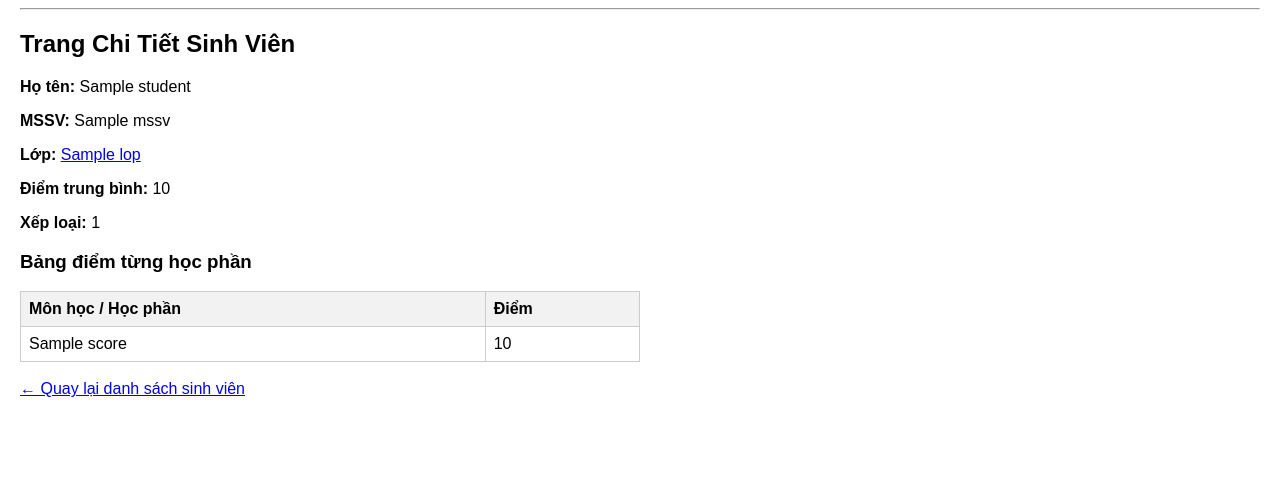
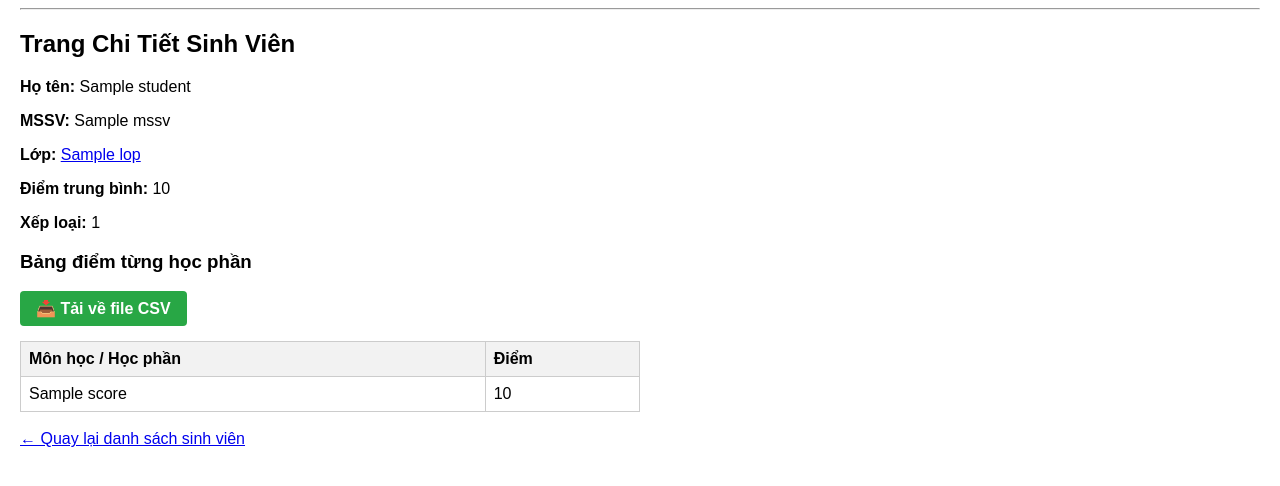
Before and after one commit to dinhdev-nu/pmnm-hocphan, a Flask app: template templates/student_detail.html in a window 1280 px wide. Shown: the part 38-524 px from the top of the page. Run offline with Flask 3, Linux system fonts and the light colour scheme; the template is opened without the code that fills it: most values are stand-ins (such as "Sample title", 1, 10 or a date in 2020).

Commit message:
them cua 5

```diff
--- a/app.py
+++ b/app.py
@@ -1,4 +1,6 @@
-from flask import Flask, render_template, request, jsonify, abort, redirect
+import csv
+import io
+from flask import Flask, render_template, request, jsonify, abort, redirect, Response
 from student.utils import calculate_student_info
 
 app = Flask(__name__)
@@ -78,6 +80,35 @@ def search():
 
     return render_template("search.html", query=query, results=results)
 
+@app.route("/students/<mssv>/export-csv")
+def export_student_csv(mssv):
+    if mssv not in STUDENTS:
+        abort(404, description=f"Không có sinh viên với MSSV = {mssv}.")
+
+    student = STUDENTS[mssv]
+
+    output = io.StringIO()
+    writer = csv.writer(output)
+
+    output.write('\ufeff')
+
+    writer.writerow(["MSSV", student.get("name"), mssv])
+    writer.writerow(["Lop", student.get("lop")])
+    writer.writerow([])
+
+    writer.writerow(["Mon hoc / Hoc phan", "Diem"])
+
+    scores = student.get("scores", {})
+    if scores:
+        for subject, score in scores.items():
+            writer.writerow([subject, score])
+    else:
+        writer.writerow(["Chưa có điểm", ""])
+
+    response = Response(output.getvalue(), mimetype="text/csv")
+    response.headers["Content-Disposition"] = f"attachment; filename=bang_diem_{mssv}.csv"
+    return response
+
 @app.errorhandler(404)
 def page_not_found(e):
     message = getattr(e, 'description', 'Trang không tồn tại.')
--- a/templates/student_detail.html
+++ b/templates/student_detail.html
@@ -4,23 +4,31 @@
     <h2>Trang Chi Tiết Sinh Viên</h2>
 
     <!-- Thông tin cơ bản: Họ tên, MSSV, Điểm TB, Xếp loại -->
-    <p><strong>Họ tên:</strong> {{ student.name }}</p> <!--[cite: 3] -->
-    <p><strong>MSSV:</strong> {{ student.mssv }}</p> <!--[cite: 3] -->
+    <p><strong>Họ tên:</strong> {{ student.name }}</p>
+    <p><strong>MSSV:</strong> {{ student.mssv }}</p>
 
     <!-- Lớp: Liên kết về danh sách đã lọc theo lớp đó -->
     <p>
         <strong>Lớp:</strong>
-        <a href="/students?lop={{ student.lop }}">{{ student.lop }}</a> <!--[cite: 3] -->
+        <a href="/students?lop={{ student.lop }}">{{ student.lop }}</a>
     </p>
 
     <p>
         <strong>Điểm trung bình:</strong>
-        {{ student.avg_score if student.avg_score is not none else '-' }} <!--[cite: 3] -->
+        {{ student.avg_score if student.avg_score is not none else '-' }}
     </p>
-    <p><strong>Xếp loại:</strong> {{ student.rank }}</p> <!--[cite: 3] -->
+    <p><strong>Xếp loại:</strong> {{ student.rank }}</p>
 
-    <h3>Bảng điểm từng học phần</h3> <!--[cite: 3] -->
+    <h3>Bảng điểm từng học phần</h3>
     {% if student.scores %}
+        <!-- Nút Tải về file CSV -->
+        <div style="margin-bottom: 10px;">
+            <a href="/students/{{ student.mssv }}/export-csv"
+               style="display: inline-block; padding: 8px 16px; background-color: #28a745; color: white; text-decoration: none; border-radius: 4px; font-weight: bold;">
+               📥 Tải về file CSV
+            </a>
+        </div>
+
         <table border="1" style="border-collapse: collapse; width: 50%;">
             <thead>
                 <tr style="background-color: #f2f2f2;">
```
